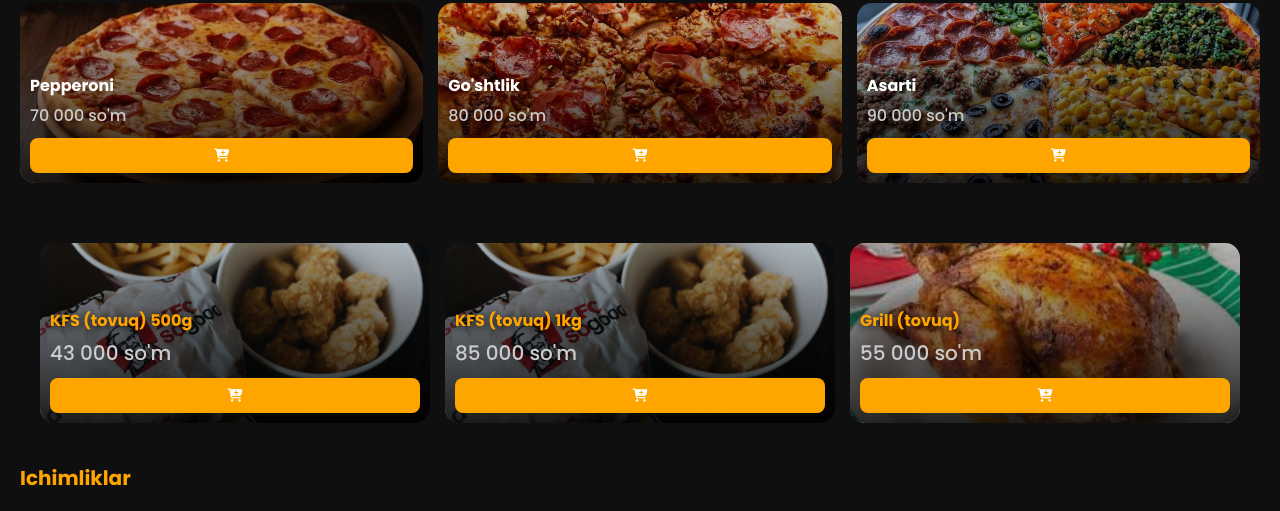
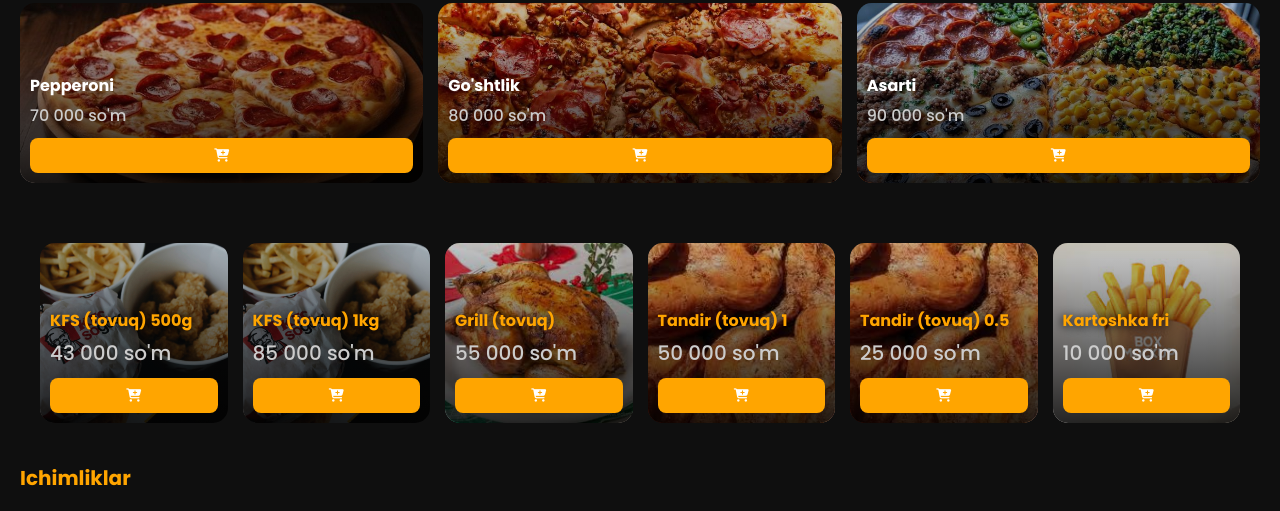
Before and after one commit to boburNasimovich/BigBurger, a website: page index.html in a window 1280 px wide. Shown: the part 1895-2406 px from the top of the page. Drawn offline with Linux system fonts and the light colour scheme.

Commit message:
Add new image file 'tandirt.jfif' to the project

```diff
--- a/index.html
+++ b/index.html
@@ -345,6 +345,33 @@
                         </button>
                     </div>
                 </div>
+                  <div class="card" style="background-image:url('./img/tandirt.jfif')">
+                    <div class="overlay">
+                        <h3 style="text-shadow: -1px 1px 10px black;">Tandir (tovuq) 1</h3>
+                        <p>50 000 so'm</p>
+                        <button onclick="addToCart('Tandir', 50000)">
+                            <i class="fa-solid fa-cart-plus"></i>
+                        </button>
+                    </div>
+                </div>
+                  <div class="card" style="background-image:url('./img/tandirt.jfif')">
+                    <div class="overlay">
+                        <h3 style="text-shadow: -1px 1px 10px black;">Tandir (tovuq) 0.5</h3>
+                        <p>25 000 so'm</p>
+                        <button onclick="addToCart('Tandir', 25000)">
+                            <i class="fa-solid fa-cart-plus"></i>
+                        </button>
+                    </div>
+                </div>
+                  <div class="card" style="background-image:url('./img/free.jfif')">
+                    <div class="overlay">
+                        <h3 style="text-shadow: -1px 1px 10px black;">Kartoshka fri </h3>
+                        <p>10 000 so'm</p>
+                        <button onclick="addToCart('Kartoshka fri', 10000)">
+                            <i class="fa-solid fa-cart-plus"></i>
+                        </button>
+                    </div>
+                </div>
             </div>
         </div>
     </div>
--- a/style.css
+++ b/style.css
@@ -57,6 +57,7 @@ header {
 }
 
 .card {
+  align-items: center;
   position: relative;
   height: 180px;
   border-radius: 15px;
```
Also changed, not shown: img/free.jfif (added), img/tandirt.jfif (added).
